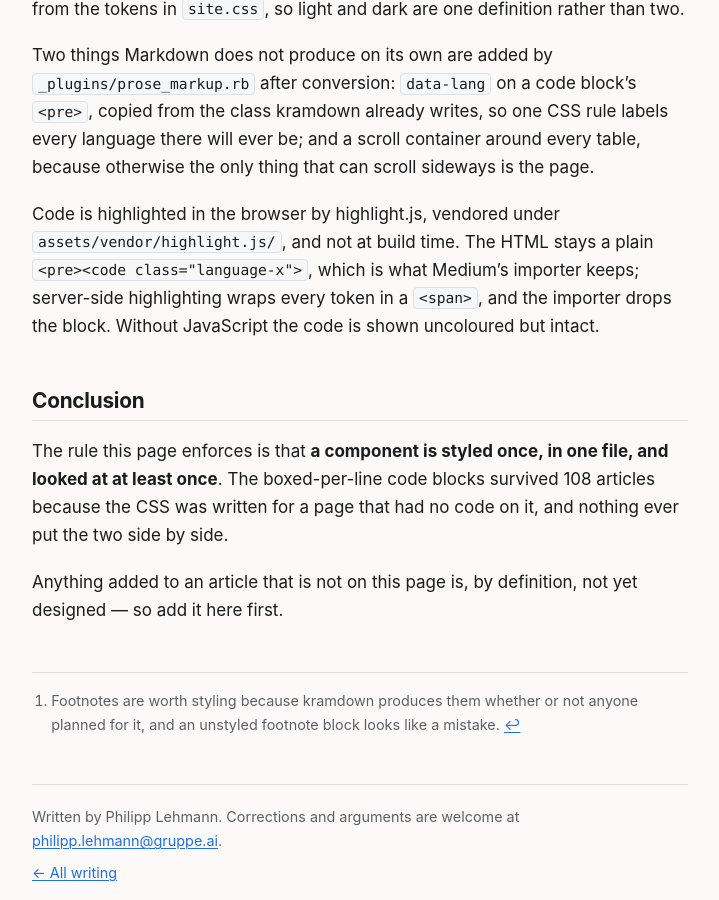
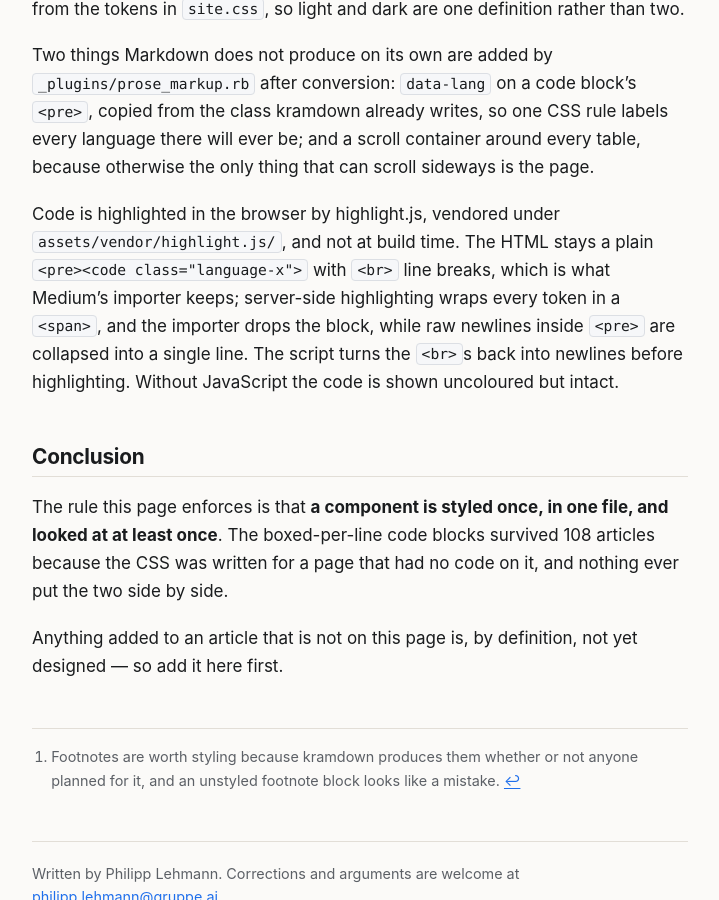
Before and after one commit to PhilippTheServer/PhilippTheServer.github.io, a Jekyll site: the page built from style.md, in a window 1280 px wide and 900 px high, scrolled down 4543 px. Shown: the whole window, without its empty margins (280-999 px from the left). Built offline with Jekyll 4.4.1, drawn with Linux system fonts in a browser that asks for light colours.

Commit message:
fix(site): line breaks in code as <br>, which Medium's importer keeps (#56) (#60)
With plain <pre><code>, Medium imported each code block as a single line:
its importer collapses newlines inside <pre>, and its editor separates code
lines with <br>. prose_markup.rb now writes each line break in a code block
as <br>; assets/js/highlight.js turns them back into newlines before
highlight.js runs, so the site renders as before. Feed and llms-full.txt
are unaffected.

check_site.rb fails if a code block contains a raw newline. Rendered in
Chromium with JS on and off: the line count of every block on article 120
matches the Markdown source, all 6 blocks highlighted with JS, console clean.

Co-authored-by: Claude Opus 5.5 (1M context) <noreply@anthropic.com>

```diff
--- a/_plugins/prose_markup.rb
+++ b/_plugins/prose_markup.rb
@@ -1,6 +1,6 @@
 # frozen_string_literal: true
 
-# Two things an article's HTML needs that kramdown does not produce.
+# Three things an article's HTML needs that kramdown does not produce.
 #
 # 1. The language label on a code block. kramdown writes `<pre><code class="language-yaml">`,
 #    which CSS can only turn into a label with one rule per language — a list that goes
@@ -13,16 +13,27 @@
 #    wrapper the only element that can scroll is the page, and a page that scrolls
 #    sideways on a phone is the bug this prevents.
 #
+# 3. Line breaks in code as <br>. Medium's importer treats the newlines inside a <pre> as
+#    plain whitespace and turns a whole block into one line (#56); its own editor
+#    separates code lines with <br>. assets/js/highlight.js turns them back into newlines
+#    before highlighting, so readers see the same block either way.
+#
 # Runs on rendered post HTML only, after conversion, so the source stays plain Markdown.
 
 module Jekyll
   module ProseMarkup
     LANGUAGE = /<pre><code class="language-([a-z0-9+#-]+)">/i.freeze
     TABLE = %r{<table>(.*?)</table>}m.freeze
+    CODE = %r{(<pre\b[^>]*><code\b[^>]*>)(.*?)(</code></pre>)}m.freeze
 
     def self.apply(html)
       html = html.gsub(LANGUAGE) do
         %(<pre data-lang="#{Regexp.last_match(1)}"><code class="language-#{Regexp.last_match(1)}">)
+      end
+
+      html = html.gsub(CODE) do
+        open, body, close = Regexp.last_match.captures
+        "#{open}#{body.chomp.gsub("\n", "<br>")}#{close}"
       end
 
       html.gsub(TABLE) do
--- a/assets/js/highlight.js
+++ b/assets/js/highlight.js
@@ -1,5 +1,7 @@
-// Colours code blocks in the browser. The HTML keeps plain <pre><code> because Medium's
-// importer drops server-side highlighting markup (#56).
+// Colours code blocks in the browser. The HTML keeps plain <pre><code>, with <br> for line
+// breaks, because that is the form Medium's importer keeps (#56). highlight.js reads
+// textContent, so the <br>s become newlines first.
+document.querySelectorAll("pre > code br").forEach((br) => br.replaceWith("\n"));
 hljs.registerAliases(["jinja"], { languageName: "django" });
 hljs.registerAliases(["text", "hcl"], { languageName: "plaintext" });
 hljs.highlightAll();
--- a/scripts/check_site.rb
+++ b/scripts/check_site.rb
@@ -554,7 +554,7 @@ if site_css
   end
 end
 
-# Every code block ships as plain <pre><code>, because Medium's importer drops the
+# Every code block ships as plain <pre><code> with <br> line breaks, because Medium's importer drops the
 # span-per-token markup of server-side highlighting (#56); highlight.js colours it in the
 # browser. A block with a language carries it as data-lang for the label, and a page with
 # such a block loads highlight.js. Any table must be wrapped. data-lang and the wrapper
@@ -565,6 +565,9 @@ ARTICLES.each do |slug|
   html.scan(%r{<pre\b[^>]*>(.*?)</pre>}m).flatten.each do |block|
     if block.include?("<span") || html.include?("highlighter-rouge")
       fail!("posts/#{slug}/: a code block carries highlighting markup, which Medium's importer drops")
+    end
+    if block.include?("\n")
+      fail!("posts/#{slug}/: a code block has a raw newline, which Medium's importer collapses into one line; use <br>")
     end
   end
   langs = html.scan(/<code class="language-([a-z0-9+#-]+)">/).flatten
--- a/style.md
+++ b/style.md
@@ -203,8 +203,10 @@ the page.
 
 Code is highlighted in the browser by highlight.js, vendored under
 `assets/vendor/highlight.js/`, and not at build time. The HTML stays a plain
-`<pre><code class="language-x">`, which is what Medium's importer keeps; server-side
-highlighting wraps every token in a `<span>`, and the importer drops the block. Without
+`<pre><code class="language-x">` with `<br>` line breaks, which is what Medium's importer
+keeps; server-side highlighting wraps every token in a `<span>`, and the importer drops the
+block, while raw newlines inside `<pre>` are collapsed into a single line. The script turns
+the `<br>`s back into newlines before highlighting. Without
 JavaScript the code is shown uncoloured but intact.
 
 ## Conclusion
```
Also changed, not shown: README.md.
